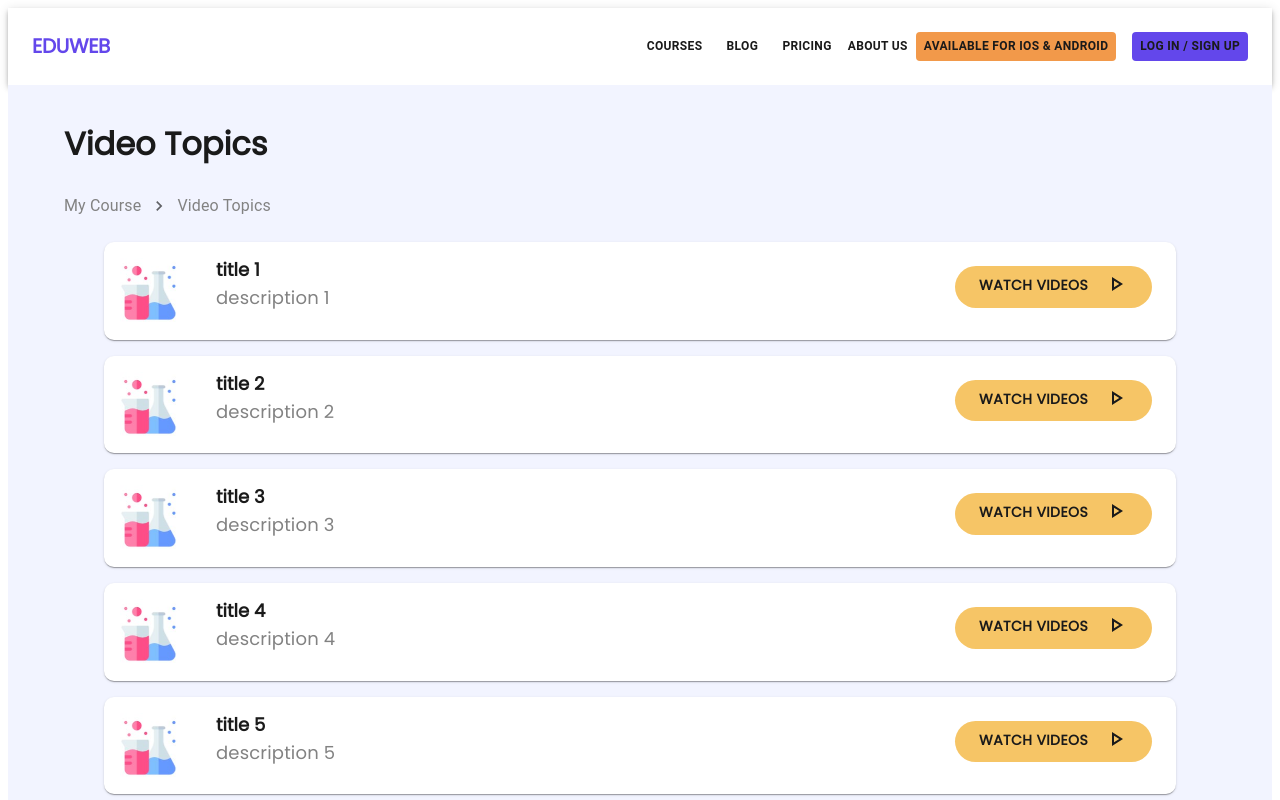
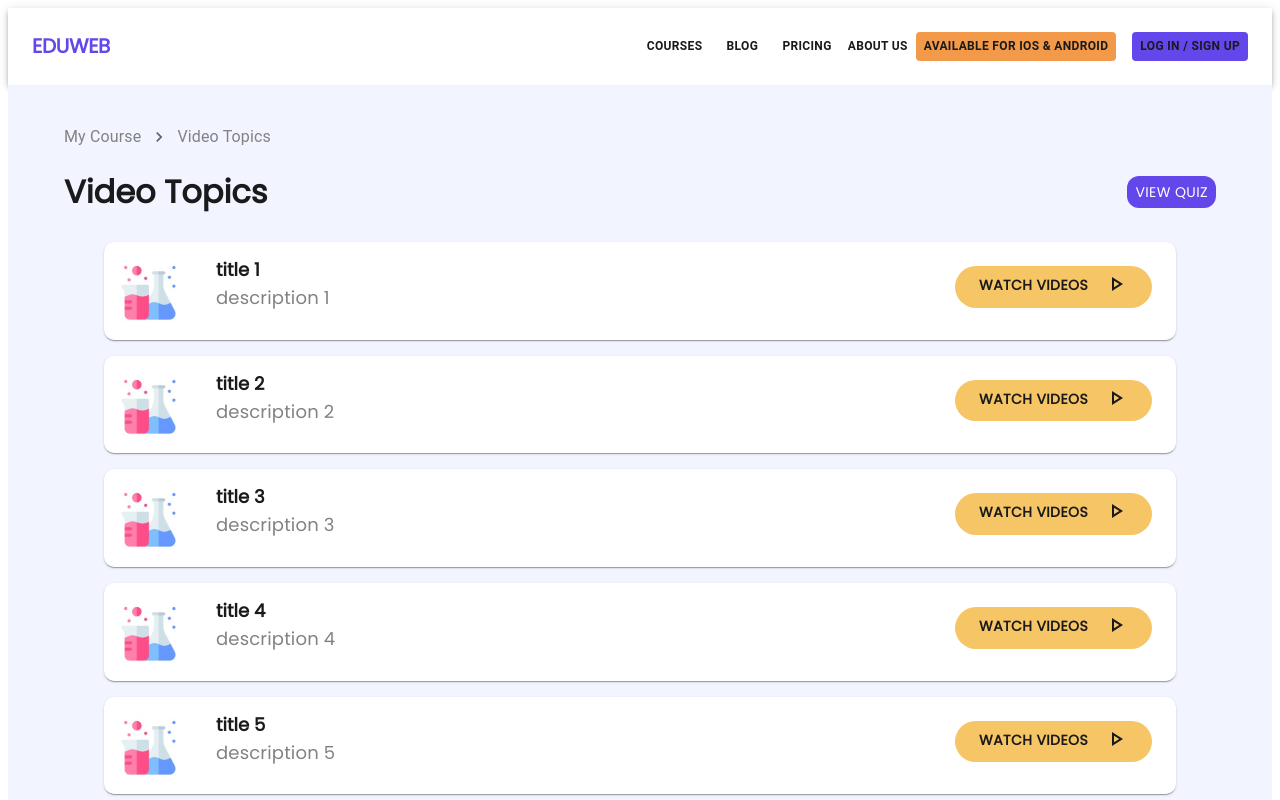
Before and after one commit to chiageng/EduWeb-frontend, a React (Create React App) app: page /mycourses/1 in a window 1280 px wide. Shown: the top 800 px of the page. Built offline with nearby package versions, Linux system fonts and the light colour scheme.

Commit message:
Add button from course to quiz

```diff
--- a/src/screens/MyCourseScreen.js
+++ b/src/screens/MyCourseScreen.js
@@ -2,14 +2,15 @@ import React from "react";
 import { Link, useParams } from "react-router-dom";
 import Breadcrumbs from "@mui/material/Breadcrumbs";
 import NavigateNextIcon from "@mui/icons-material/NavigateNext";
-import { Box, Typography, Container } from "@mui/material";
-import { neural500, neural900 } from "../design/color";
+import { Box, Typography, Container, Grid, Button } from "@mui/material";
+import { neural500, neural900, purplishBlue, white, purplishBlueDark } from "../design/color";
 import Topic from "../components/Topic";
 import { courses } from "../Courses";
+import { fontType } from "../design/font";
 
 function MyCourseScreen() {
   const params = useParams();
-  const course = courses.find(course => course._id === params.id);
+  const course = courses.find((course) => course._id === params.id);
   const topics = course.topics;
 
   const breadcrumb = (
@@ -43,6 +44,10 @@ function MyCourseScreen() {
   return (
     <Container>
       <Box pt={5} pb={10}>
+      {breadcrumb}
+      {/* View Quiz button for webpage */}
+        <Grid container display="flex" justifyContent="space-between">
+          <Grid item>
             <Typography
               variant="h3"
               fontFamily="Poppins"
@@ -56,9 +61,32 @@ function MyCourseScreen() {
             >
               Video Topics
             </Typography>
-      {breadcrumb}
-      {topics.map( topic => (
-        <Topic key={topic._id} topic={topic}/>
+          </Grid>
+          <Grid item>
+            <Button
+              sx={{
+                backgroundColor: purplishBlue,
+                fontFamily: fontType,
+                color: white,
+                fontSize: 14,
+                width: "100%",
+                borderRadius: 3,
+                textDecoration: 'none',
+                ":hover": { backgroundColor: purplishBlueDark },
+              }}
+              // href={`/mycourses/${params.id}/myquiz`}
+              as={Link}
+              to={`/mycourses/${params.id}/myquiz`}
+            >
+              View Quiz
+            </Button>
+          </Grid>
+        </Grid>
+
+
+
+        {topics.map((topic) => (
+          <Topic key={topic._id} topic={topic} />
         ))}
       </Box>
     </Container>
--- a/src/screens/MyQuizzesScreen.js
+++ b/src/screens/MyQuizzesScreen.js
@@ -2,11 +2,12 @@ import React from "react";
 import { Link, useParams } from "react-router-dom";
 import Breadcrumbs from "@mui/material/Breadcrumbs";
 import NavigateNextIcon from "@mui/icons-material/NavigateNext";
-import { Box, Typography, Container, Grid } from "@mui/material";
-import { neural500, neural900 } from "../design/color";
+import { Box, Typography, Container, Grid, Button } from "@mui/material";
+import { neural500, neural900, purplishBlue, purplishBlueDark, white } from "../design/color";
 import Topic from "../components/Topic";
 import { courses } from "../Courses";
 import QuizCard from "../components/QuizCard";
+import { fontType } from "../design/font";
 
 function MyQuizzesScreen() {
   const params = useParams();
@@ -44,6 +45,8 @@ function MyQuizzesScreen() {
   return (
     <Container>
       <Box pt={5} pb={10}>
+      <Grid container display="flex" justifyContent="space-between">
+          <Grid item>
             <Typography
               variant="h3"
               fontFamily="Poppins"
@@ -57,6 +60,27 @@ function MyQuizzesScreen() {
             >
               My Quizzes
             </Typography>
+          </Grid>
+          <Grid item>
+            <Button
+              sx={{
+                backgroundColor: purplishBlue,
+                fontFamily: fontType,
+                color: white,
+                fontSize: 14,
+                width: "100%",
+                borderRadius: 3,
+                ":hover": { backgroundColor: purplishBlueDark },
+                textDecoration: 'none'
+              }}
+              // href={`/mycourses/${params.id}`}
+              as={Link}
+              to={`/mycourses/${params.id}`}
+            >
+              View Lessons
+            </Button>
+          </Grid>
+        </Grid>
         {breadcrumb}
         <Grid container spacing={2}>
           {topics.map((topic) => (
```
Lines whose indentation alone changed are shown as unchanged.
